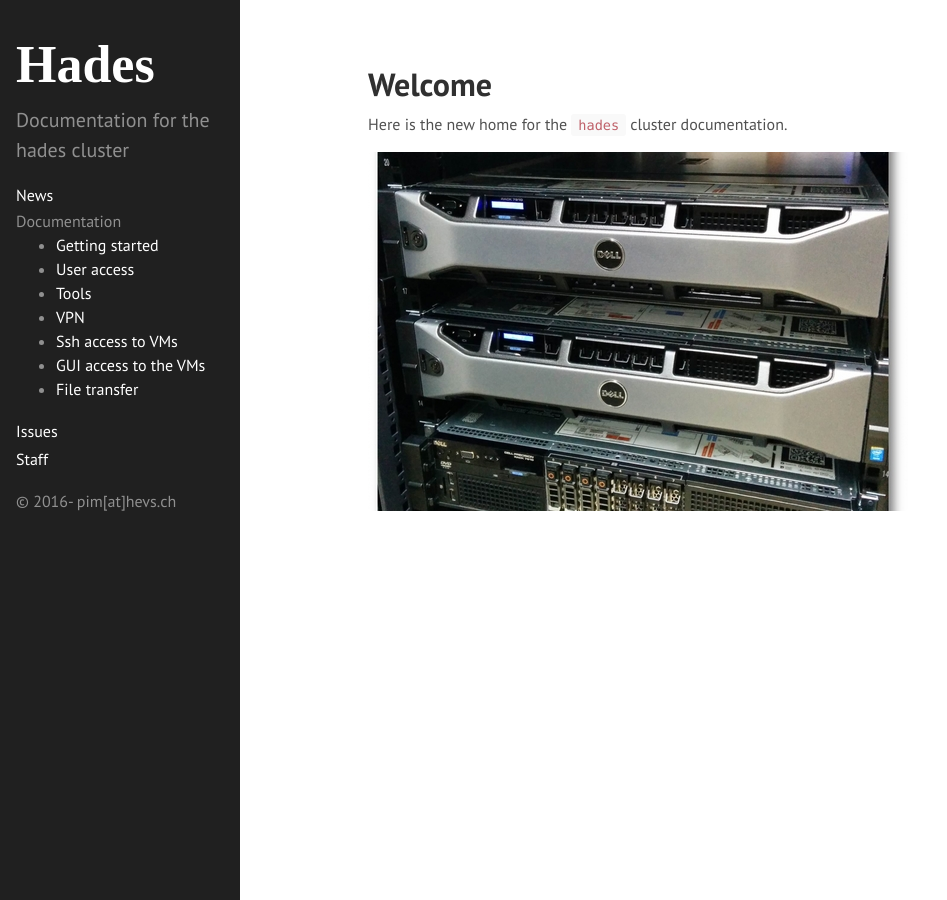
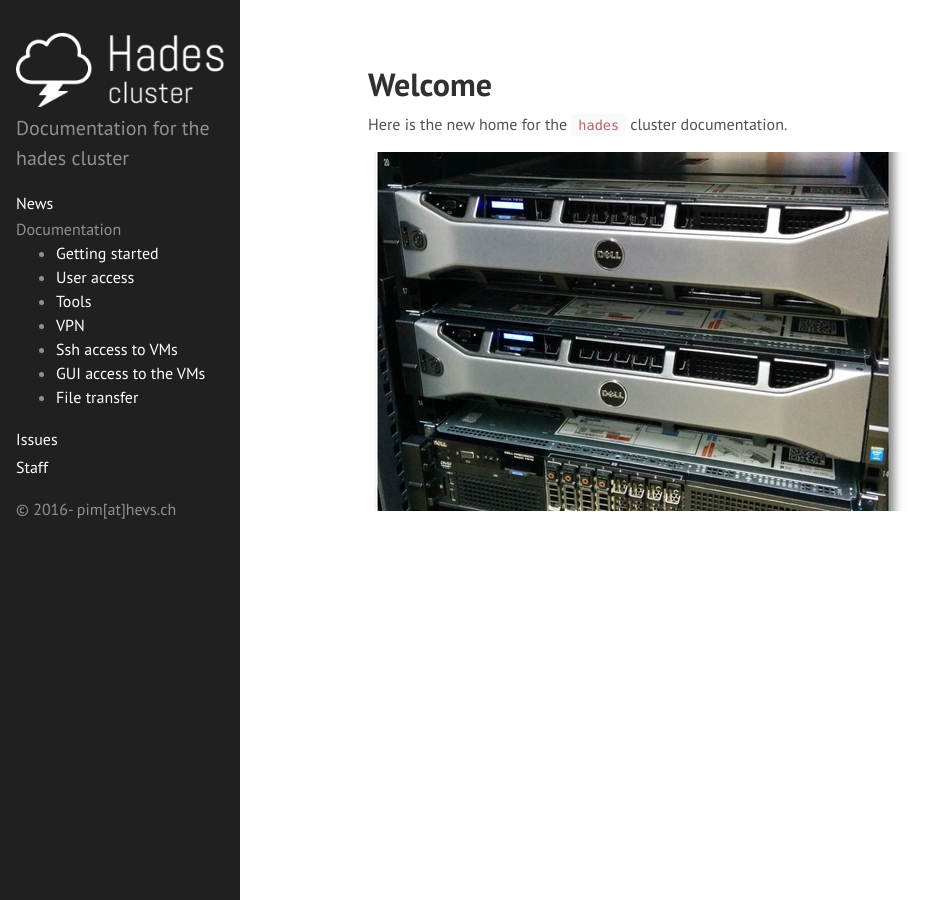
Before and after one commit to hevs-isi/hades, a Jekyll site: the page built from 00-index.md, in a window 1280 px wide. Shown: the whole page, without its empty margins (0-947 px from the left). Built offline with Jekyll 4.4.1, drawn with Linux system fonts in a browser that asks for light colours.

Commit message:
Use our logo

```diff
--- a/_includes/sidebar.html
+++ b/_includes/sidebar.html
@@ -1,7 +1,7 @@
 <div class="sidebar">
   <div class="container sidebar">
     <div class="sidebar-about">
-      <h1>{{ site.title }}</h1>
+      <img src="{{site.baseurl}}/images/logo1_inverted.png" alt="-=[ site.title ]=-">
       <p class="lead">{{ site.description }}</p>
     </div>
     <nav class="sidebar-nav">
```
